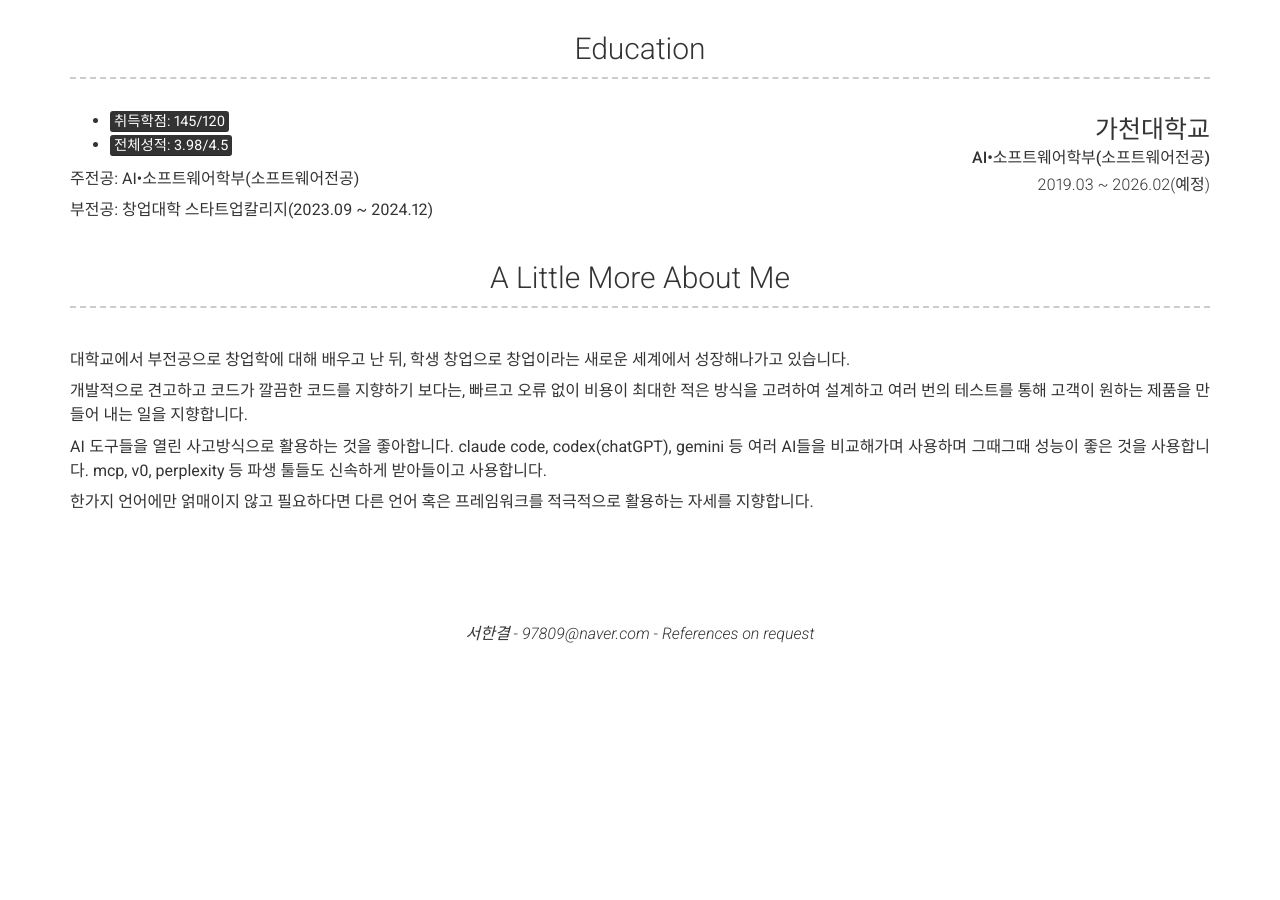
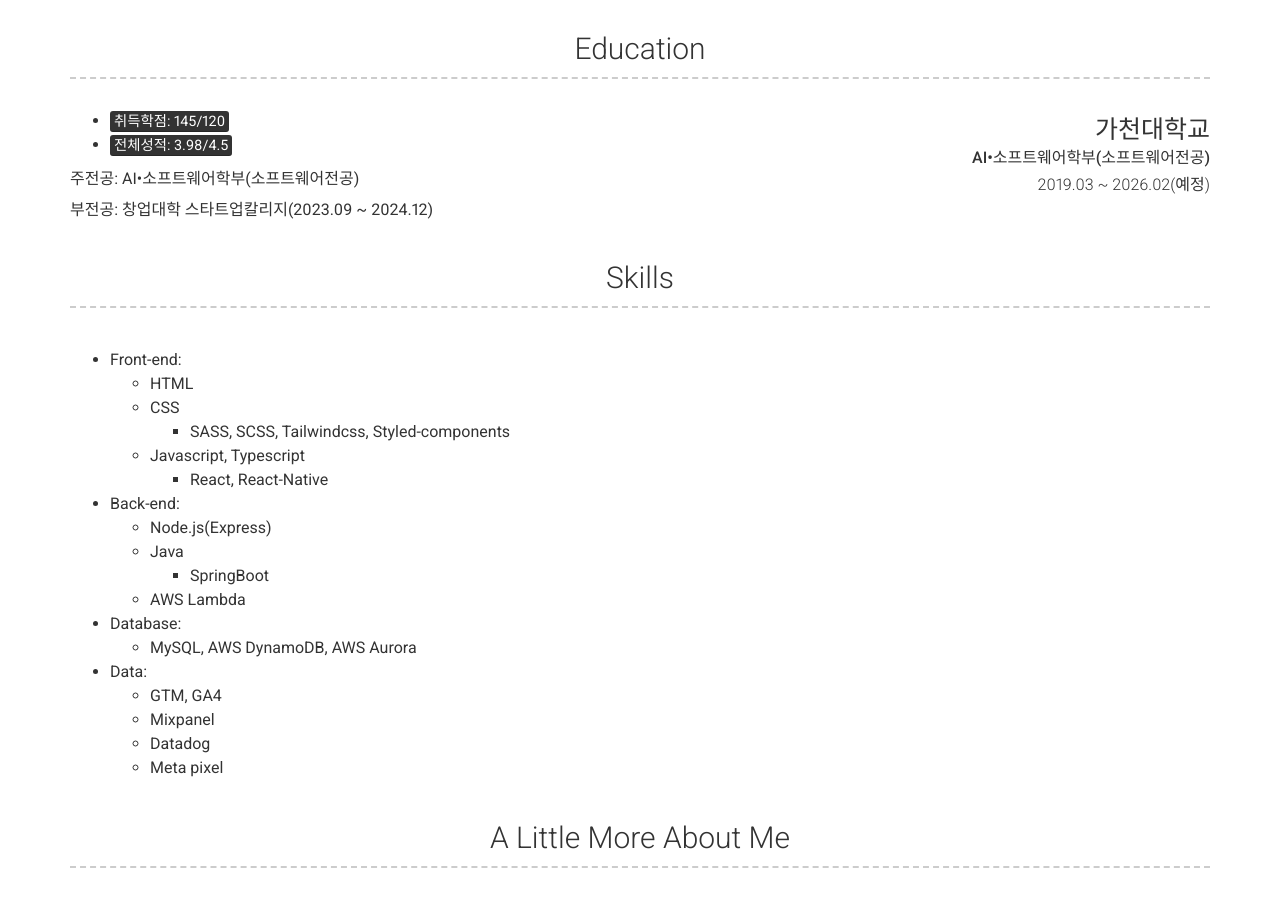
Before and after one commit to Hangyeol-SSeo/Hangyeol-SSeo.github.io, a Jekyll site: the page built from index.md, in a window 1280 px wide and 900 px high, scrolled down 2057 px. Built offline with Jekyll 4.4.1, drawn with Linux system fonts in a browser that asks for light colours; nearby versions of some CDN libraries; before the commit the page ends 2710 px from its top, so only the background shows below that.

Commit message:
Skills 작성

```diff
--- a/_config.yml
+++ b/_config.yml
@@ -181,6 +181,28 @@ content:
 
           부전공: 창업대학 스타트업칼리지(2023.09 ~ 2024.12)
 
+  - title: Skills
+    layout: text
+    content: |
+      - Front-end:
+        - HTML
+        - CSS
+          - SASS, SCSS, Tailwindcss, Styled-components
+        - Javascript, Typescript
+          - React, React-Native
+      - Back-end:
+        - Node.js(Express)
+        - Java
+          - SpringBoot
+        - AWS Lambda
+      - Database:
+        - MySQL, AWS DynamoDB, AWS Aurora
+      - Data:
+        - GTM, GA4
+        - Mixpanel
+        - Datadog
+        - Meta pixel
+
   - title: A Little More About Me
     layout: text
     content: | # this will include new lines to allow paragraphs
```
